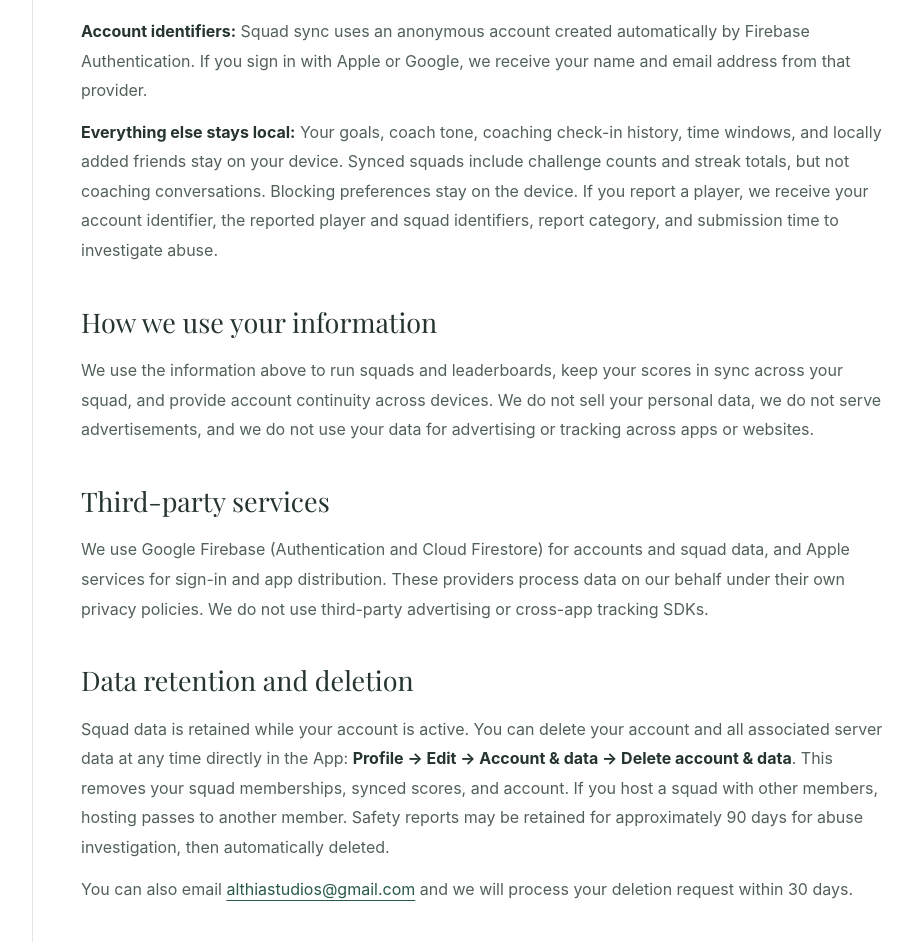
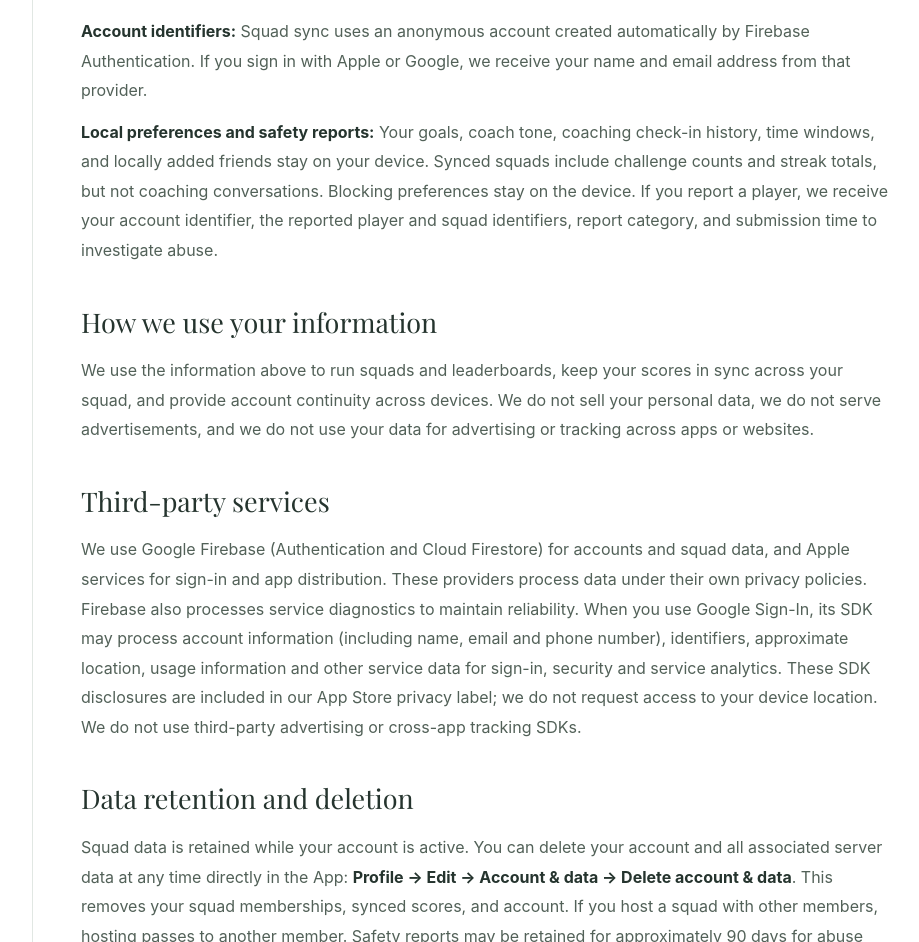
Before and after one commit to noammaman/althia-web, a Next.js app: page /unplugleague/privacy in a window 1280 px wide. Shown: the part 1040-1982 px from the top of the page, without its empty margins (288-1207 px from the left). Built offline with nearby package versions, Linux system fonts and the light colour scheme; a web font is replaced by a local one.

Commit message:
Clarify sign-in SDK privacy disclosures

```diff
--- a/app/unplugleague/privacy/page.tsx
+++ b/app/unplugleague/privacy/page.tsx
@@ -75,7 +75,7 @@
                 <strong className="text-[#111111]">Account identifiers:</strong> Squad sync uses an anonymous account created automatically by Firebase Authentication. If you sign in with Apple or Google, we receive your name and email address from that provider.
               </p>
               <p>
-                <strong className="text-[#111111]">Everything else stays local:</strong> Your goals, coach tone, coaching check-in history, time windows, and locally added friends stay on your device. Synced squads include challenge counts and streak totals, but not coaching conversations. Blocking preferences stay on the device. If you report a player, we receive your account identifier, the reported player and squad identifiers, report category, and submission time to investigate abuse.
+                <strong className="text-[#111111]">Local preferences and safety reports:</strong> Your goals, coach tone, coaching check-in history, time windows, and locally added friends stay on your device. Synced squads include challenge counts and streak totals, but not coaching conversations. Blocking preferences stay on the device. If you report a player, we receive your account identifier, the reported player and squad identifiers, report category, and submission time to investigate abuse.
               </p>
             </div>
 
@@ -93,7 +93,7 @@
                 Third-party services
               </h2>
               <p>
-                We use Google Firebase (Authentication and Cloud Firestore) for accounts and squad data, and Apple services for sign-in and app distribution. These providers process data on our behalf under their own privacy policies. We do not use third-party advertising or cross-app tracking SDKs.
+                We use Google Firebase (Authentication and Cloud Firestore) for accounts and squad data, and Apple services for sign-in and app distribution. These providers process data under their own privacy policies. Firebase also processes service diagnostics to maintain reliability. When you use Google Sign-In, its SDK may process account information (including name, email and phone number), identifiers, approximate location, usage information and other service data for sign-in, security and service analytics. These SDK disclosures are included in our App Store privacy label; we do not request access to your device location. We do not use third-party advertising or cross-app tracking SDKs.
               </p>
             </div>
 
```
